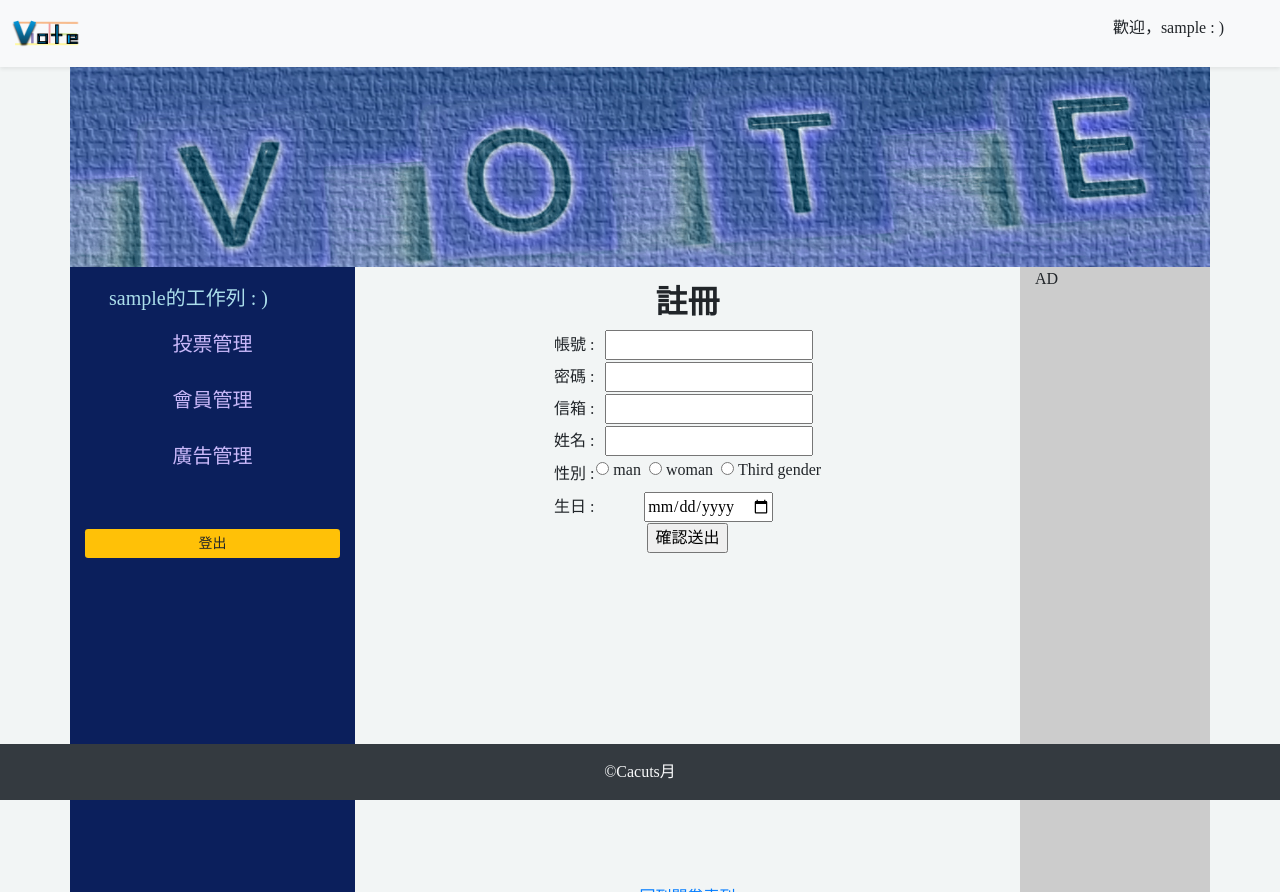
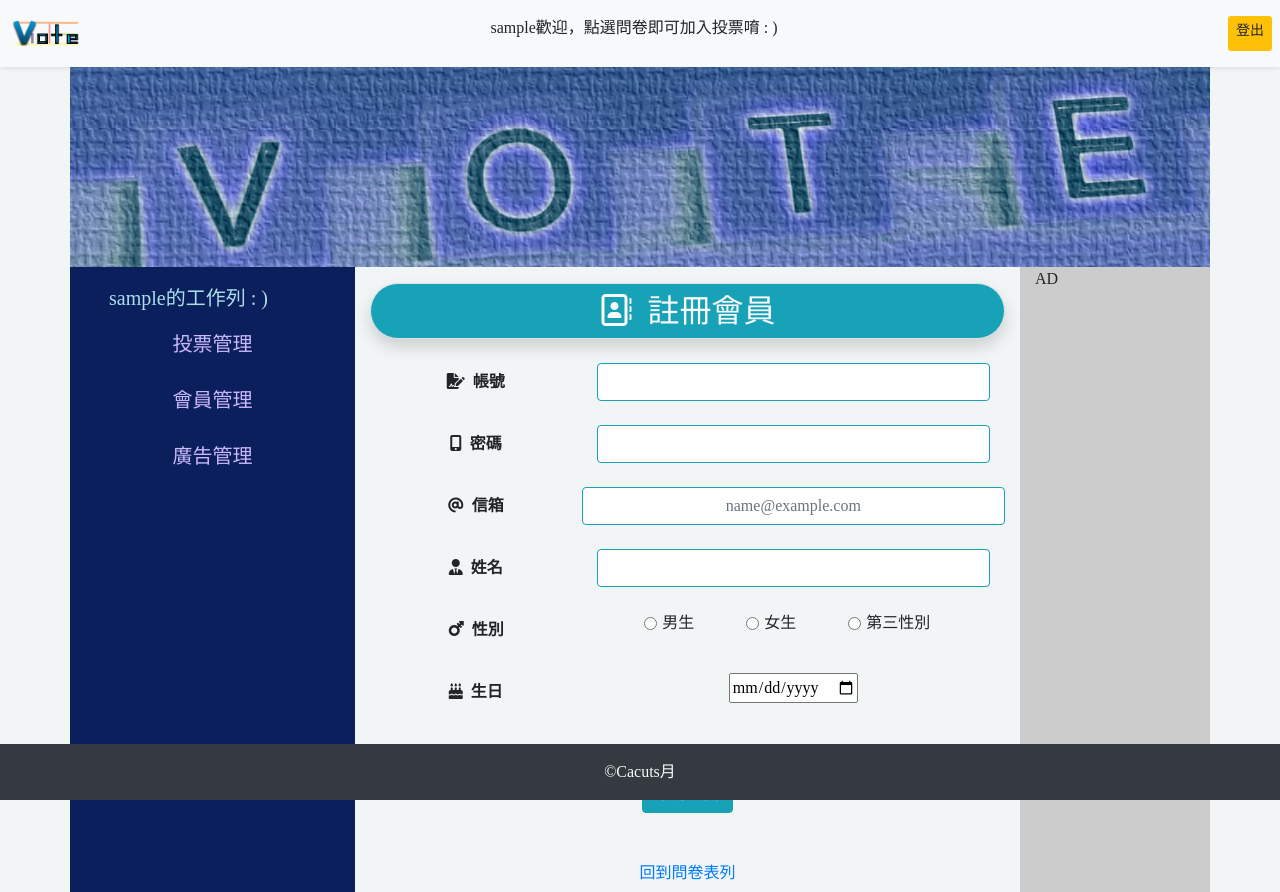
Before and after one commit to mooncactusmoon/vote, a PHP site: page /index.php?do=reg in a window 1280 px wide. Run offline with PHP 8.4, Linux system fonts and the light colour scheme; the visitor is signed in with stand-in values (Sample User, id 1); data comes from the database, SQL or seed files in the repository; some libraries are stand-ins or nearby versions.

Commit message:
修改好註冊及編輯會員樣式

```diff
--- a/frontend/reg.php
+++ b/frontend/reg.php
@@ -1,44 +1,63 @@
 
-<h2 class="text-center mt-3 font-weight-bold">註冊</h2>
+<div class="header box box1 border rounded-pill mt-3 bg-info shadow">
+    <h2 class="text-center text-light pt-2"><i class="far fa-address-book">&nbsp;&nbsp;註冊會員</i></h2>
+</div>
 <div class="container" style="height:508px">
 <form action="./api/reg.php" method="post" id="regForm" class="text-center">
-    <table class="m-auto">
-        <tr>
-            <td>帳號 : </td>
-            <td><input type="text" name="account" ></td>
-        </tr>
-        <tr>
-            <td>密碼 : </td>
-            <td><input type="password" name="password"></td>
-        </tr>
-        <tr>
-            <td>信箱 : </td>
-            <td><input type="text" name="email" ></td>
-        </tr>
-        <tr>
-            <td>姓名 : </td>
-            <td><input type="text" name="name" ></td>
-        </tr>
-        <tr>
-            <td>性別 : </td>
-            <td>
-            <input type="radio" id="man" name="gender" value="man">
-                            <label for="man">man&nbsp;</label>
-                            <input type="radio" id="woman" name="gender" value="woman">
-                            <label for="woman">woman&nbsp;</label>
-                            <input type="radio" id="third_gender" name="gender" value="third_gender">
-                            <label for="third_gender">Third gender</label>
-            </td>
-        </tr>
-        <tr>
-            <td>生日 : </td>
-            <td><input type="date" name="birthday"></td>
-        </tr>
-    </table>
-    <div><input type="submit" value="確認送出"></div>
+    <div class="form-group row mt-4">
+        <label for="account" class="col-sm-4 col-form-label text-center "><i
+        class="fas fa-file-signature">&nbsp;&nbsp;帳號</i></label>
+        <div class=" col-sm-8 ">
+            <input type="text" class="form-control border-info" id="account" name="account">
+        </div>
+    </div>
+
+    <div class="form-group row mt-4">
+        <label for="password" class="col-sm-4 col-form-label text-center "><i
+                class="fas fa-mobile-alt">&nbsp;&nbsp;密碼</i></label>
+        <div class=" col-sm-8 ">
+            <input type="text" class="form-control border-info" id="password" name="password">
+        </div>
+    </div>
+    <div class="form-group row mt-4">
+        <label for="email" class="col-sm-4 col-form-label text-center"><i class="fas fa-at ">&nbsp;&nbsp;信箱</i></label>
+        <input type="email" class="form-control col-sm-8 text-center border-info" id="email" name="email" placeholder="name@example.com">
+    </div>
+    <div class="form-group row mt-4">
+        <label for="name" class="col-sm-4 col-form-label text-center">
+            <i class="fas fa-user-tie">&nbsp;&nbsp;姓名</i></label>
+        <div class=" col-sm-8 ">
+            <input type="text" class="form-control border-info" id="name" name="name">
+        </div>
+    </div>
+    <div class="form-group row mt-4">
+        <legend class="col-form-label col-sm-4 text-center"><i class="fas fa-mars-stroke">&nbsp;&nbsp;性別</i></legend>
+            <div class="col-sm-8">
+                <div class="form-check-inline mr-5">
+                    <input class="form-check-input " type="radio" name="gender" id="man" value="man">
+                    <label class="form-check-label" for="man">男生</label>
+                </div>
+                <div class="form-check-inline mr-5">
+                    <input class="form-check-input " type="radio" name="gender" id="Woman" value="woman">
+                    <label class="form-check-label" for="Woman">女生</label>
+                </div>
+                <div class="form-check-inline">
+                    <input class="form-check-input " type="radio" name="gender" id="Third gender" value="third_gender">
+                    <label class="form-check-label" for="Third gender">第三性別</label>
+                </div>
+            </div>
+    </div>
+    <div class="form-group row mt-4">
+        <label for="birthday" class="col-sm-4 col-form-label text-center">
+            <i class="fas fa-birthday-cake">&nbsp;&nbsp;生日</i></label>
+        <div class="col-sm-8">
+            <input type="date" class="date" id="birthday" name="birthday" >
+        </div>
+    </div>
+    <div><input type="submit" class="btn btn-info mt-5" value="確認送出"></div>
 </form>
-</div>
+
 <div class="container text-center mt-5">
-
     <a  href="index.php">回到問卷表列</a>
 </div>
+</div>
--- a/index.php
+++ b/index.php
@@ -7,6 +7,7 @@
     <meta http-equiv="X-UA-Compatible" content="IE=edge">
     <meta name="viewport" content="width=device-width, initial-scale=1.0">
     <title>問卷系統</title>
+    <link rel="stylesheet" href="https://cdnjs.cloudflare.com/ajax/libs/font-awesome/6.0.0-beta3/css/all.min.css" integrity="sha512-Fo3rlrZj/k7ujTnHg4CGR2D7kSs0v4LLanw2qksYuRlEzO+tcaEPQogQ0KaoGN26/zrn20ImR1DfuLWnOo7aBA==" crossorigin="anonymous" referrerpolicy="no-referrer" />
     <link rel="stylesheet" href="https://stackpath.bootstrapcdn.com/bootstrap/4.2.1/css/bootstrap.min.css" integrity="sha384-GJzZqFGwb1QTTN6wy59ffF1BuGJpLSa9DkKMp0DgiMDm4iYMj70gZWKYbI706tWS" crossorigin="anonymous">
     <style>
         body{
@@ -105,8 +106,8 @@
     // }
 
     if(isset($_SESSION['user'])){
-    echo "<span class='pr-5 '>歡迎，{$_SESSION['user']} : )</span>";
-    // echo "<a href='logout.php' class='btn-sm btn-warning'>登出</a>";
+    echo "<span class='pr-5 '>{$_SESSION['user']}歡迎，點選問卷即可加入投票唷 : )</span>";
+    echo "<a href='logout.php' class='btn-sm btn-warning'>登出</a>";
     }else{
     ?>
     <!-- <div class="">
@@ -143,8 +144,9 @@
             <a class="px-2 mt-3 a" href="backend/index.php?do=show_vote_list">投票管理</a>
             <a class="px-2 mt-3 a" href="backend/index.php?do=member">會員管理</a>
             <a class="px-2 mt-3 a" href="backend/index.php?do=ad">廣告管理</a>
+
             <?php
-            echo "<a href='logout.php' class='btn-sm mt-5 btn-warning'>登出</a>";
+            // echo "<a href='logout.php' class='btn-sm mt-5 btn-warning'>登出</a>";
             ?>
 
         <?php
@@ -156,8 +158,8 @@
                 <p>會員登入</p>
                 <input class="mt-3" type="text" name="account" placeholder="請輸入帳號" >
                 <input class="mt-3" type="password" name="password" placeholder="請輸入密碼">
+                <input class="mt-3 btn btn-info rounded" type="reset" value="重新輸入">
                 <input class="mt-3 btn btn-info rounded" type="submit" value="登入">
-                <input class="mt-3 btn btn-info rounded" type="reset" value="重新輸入">
             </div>
             </form>
         </div>
```
Also changed, not shown: api/edit_user.php (+16 -0 lines), backend/index.php (+4 -3 lines), backend/member.php (+55 -32 lines).
